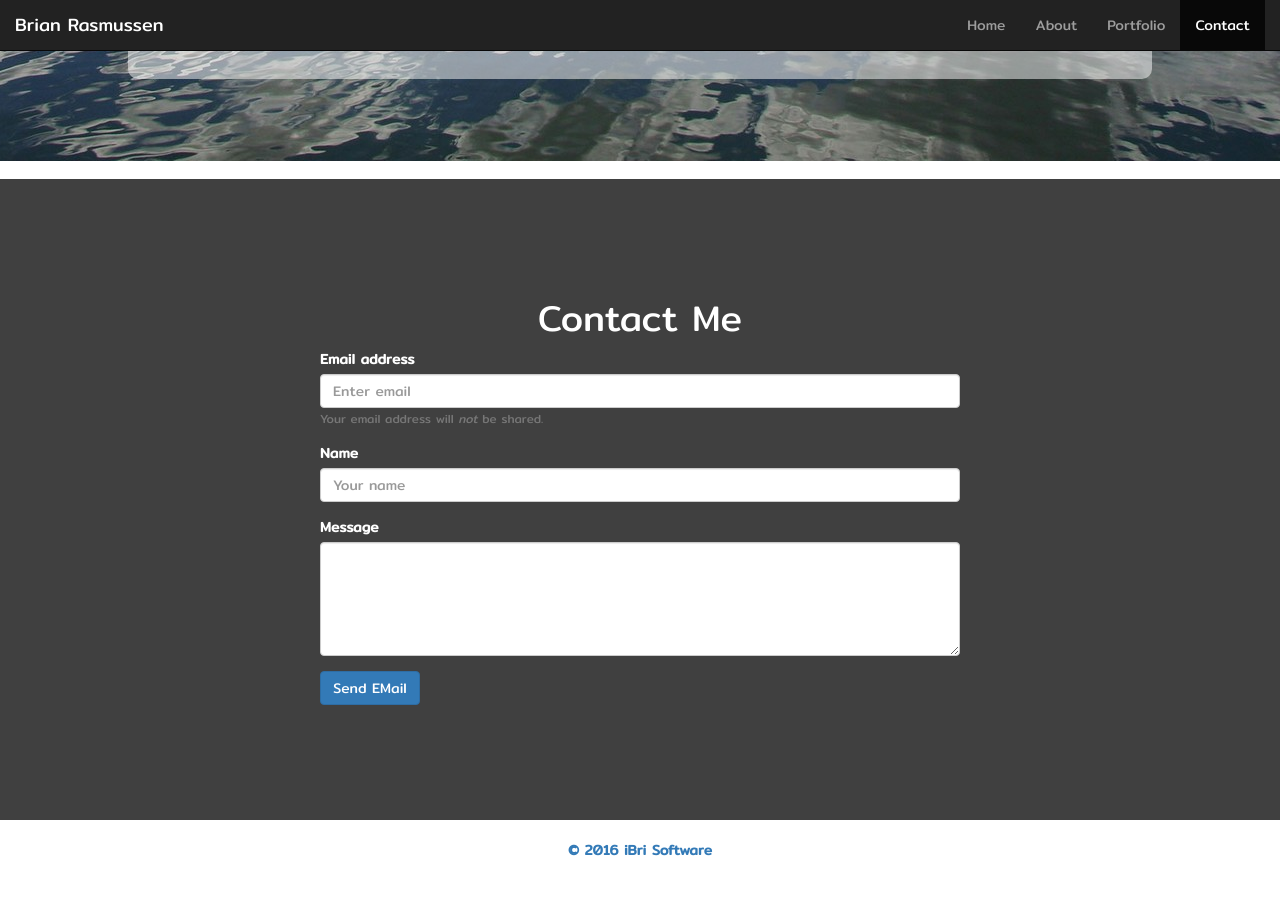
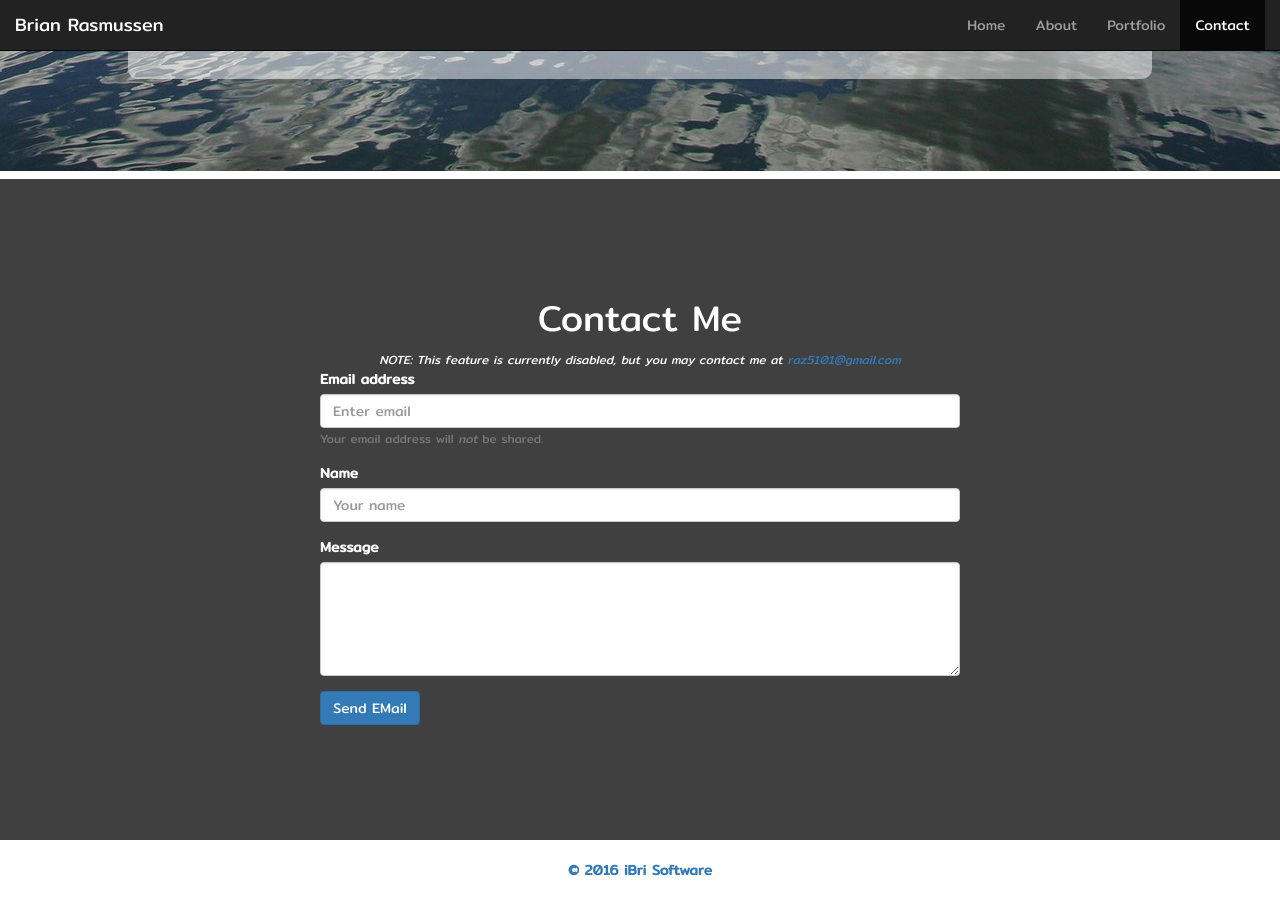
Before and after one commit to raz5101/raz5101.github.io, a Jekyll site: the page portfolio.html, which Jekyll copies as it is, in a window 1280 px wide and 900 px high, scrolled down 1757 px. Built offline with Jekyll 4.4.1, drawn with Linux system fonts in a browser that asks for light colours; nearby versions of some CDN libraries.

Commit message:
Update portfolio.html

```diff
--- a/portfolio.html
+++ b/portfolio.html
@@ -128,6 +128,7 @@
     <div id="contact" class="section text-center">
       <div class="contact-form">
         <h1>Contact Me</h1>
+        <small><em>NOTE: This feature is currently disabled, but you may contact me at <a href="mailto:raz5101@gmail.com?subject=I saw your portfolio!">raz5101@gmail.com</a></em></small>
         <form class="text-left">
           <fieldset class="form-group">
             <label for="inputEmail">Email address</label>
```
